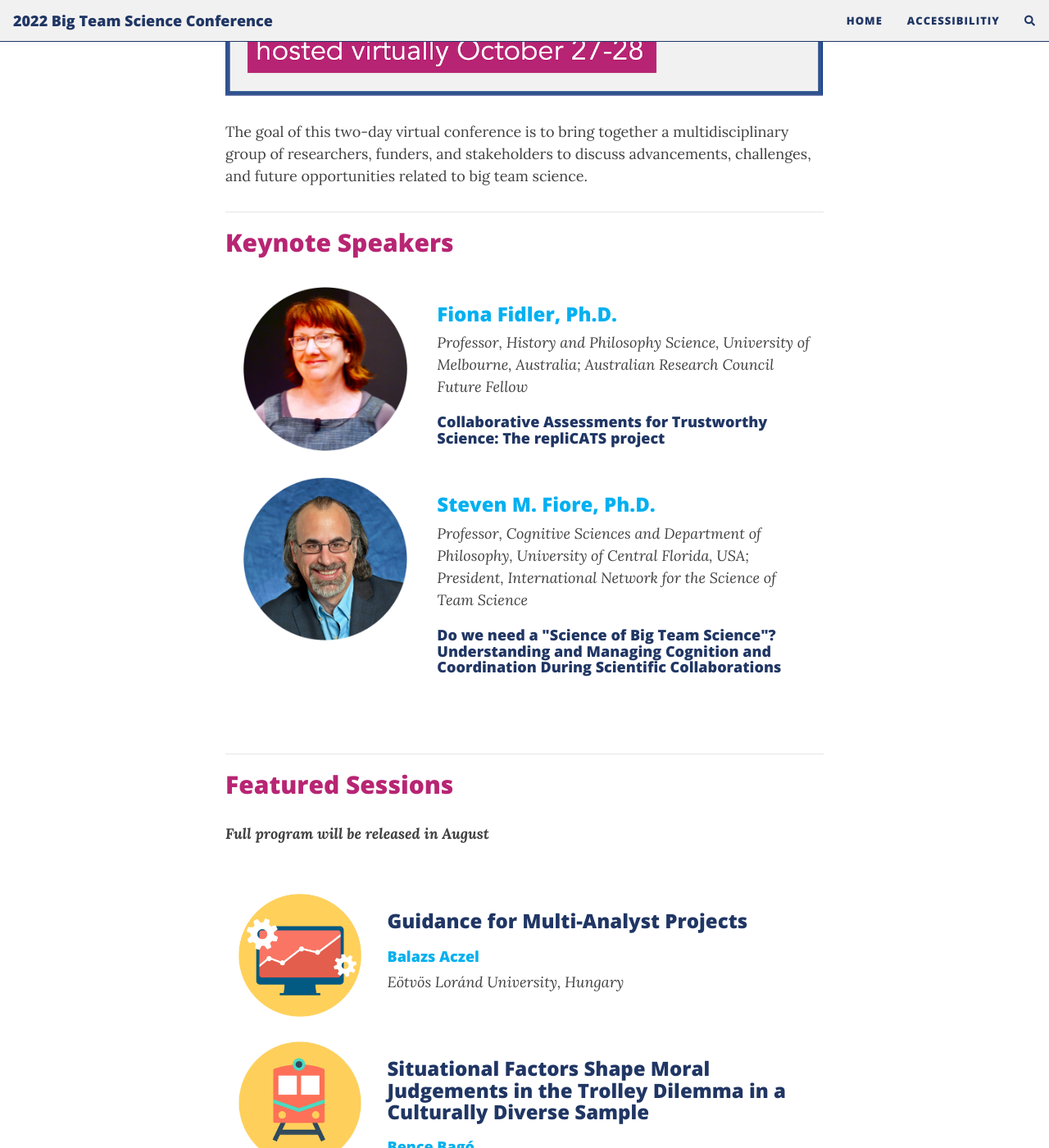
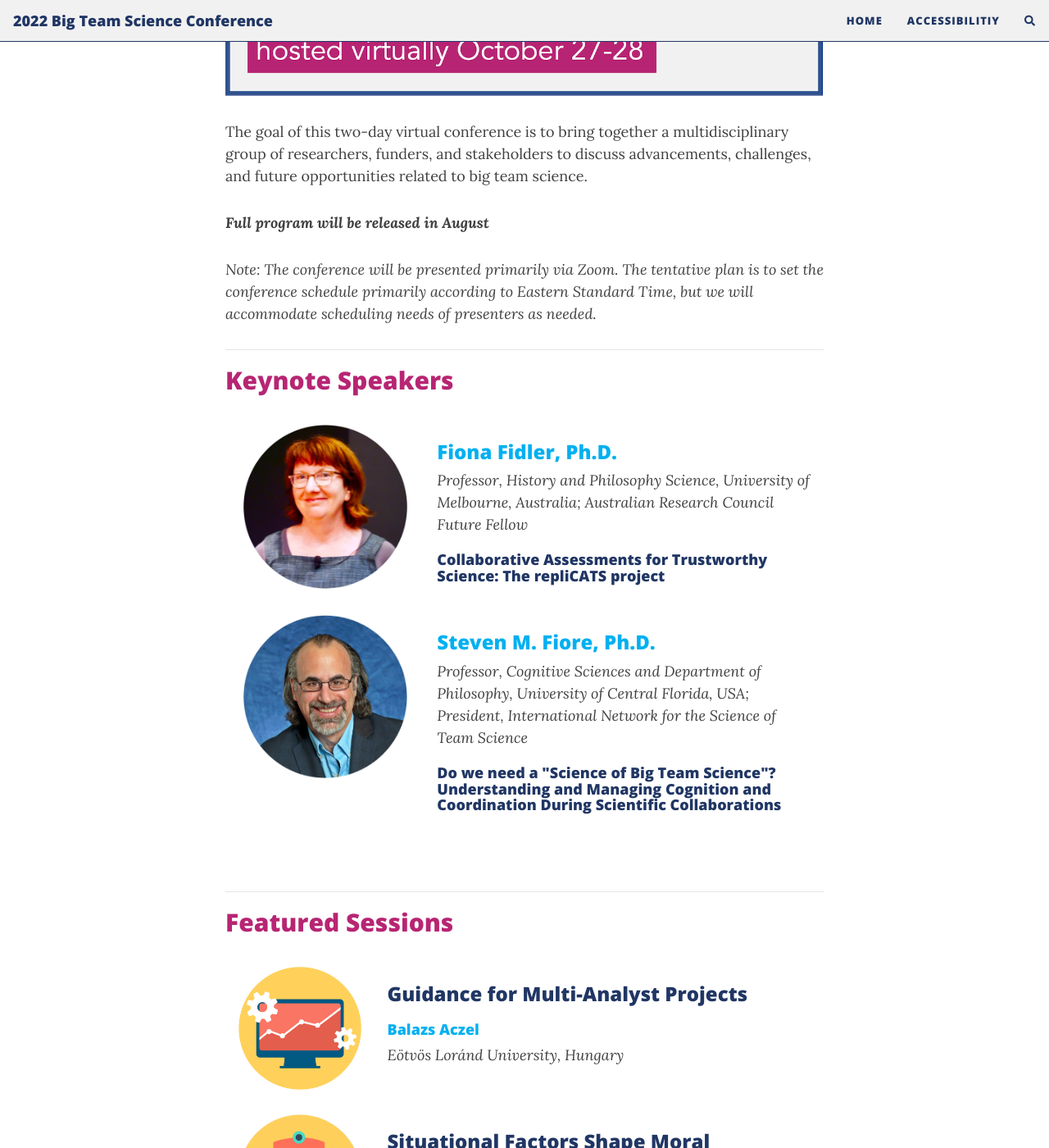
Before and after one commit to bigteamscienceconference/bigteamscienceconference.github.io, a Jekyll site: the page built from index.md, in a window 1280 px wide and 1400 px high, scrolled down 431 px. Shown: the whole window at 82% size. Built offline with Jekyll 4.4.1, drawn with Linux system fonts in a browser that asks for light colours; nearby versions of some CDN libraries; comment, search, counter and statistics services are not loaded.

Commit message:
add scheduling note

```diff
--- a/index.md
+++ b/index.md
@@ -6,6 +6,10 @@ layout: page
 <img src="/assets/img/BTSCon2022_logo.png" alt="" />
 
 The goal of this two-day virtual conference is to bring together a multidisciplinary group of researchers, funders, and stakeholders to discuss advancements, challenges, and future opportunities related to big team science.
+
+<b><i>Full program will be released in August</i></b>
+
+*Note: The conference will be presented primarily via Zoom. The tentative plan is to set the conference schedule primarily according to Eastern Standard Time, but we will accommodate scheduling needs of presenters as needed.*
 
 ***
 <!--## [Speakers]({{site.baseurl}}/people/)
```
Also changed, not shown: other parts of index.md (+0 -2 lines), 3 other files.
